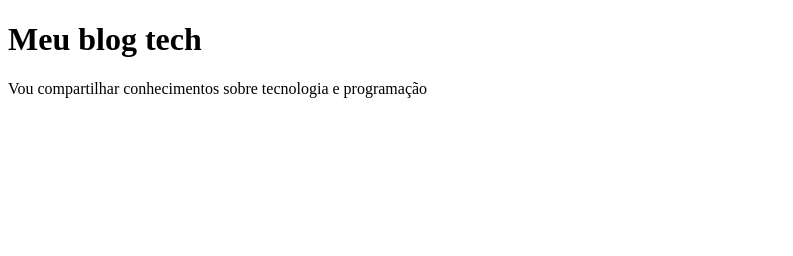
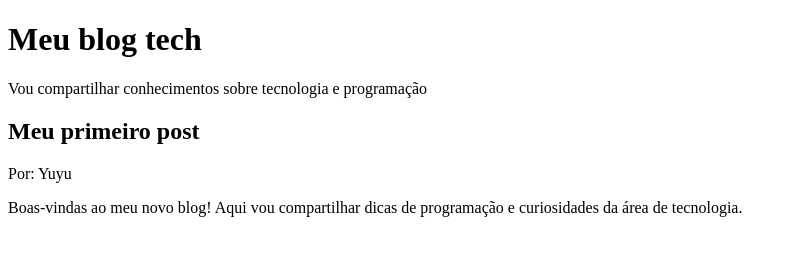
Before and after one commit to juliaottosilveira-sys/paginaweb, a plain HTML site: page Index.html in a window 1280 px wide. Shown: the whole page, without its empty margins (0-793 px from the left). Drawn offline with Linux system fonts and the light colour scheme.

Commit message:
Davi brito

```diff
--- a/Index.html
+++ b/Index.html
@@ -9,5 +9,8 @@
 <body>
 <h1>Meu blog tech</h1>
 <p>Vou compartilhar conhecimentos sobre tecnologia e programação</p>
+<h2>Meu primeiro post</h2>
+<p>Por: Yuyu </p>
+<p>Boas-vindas ao meu novo blog! Aqui vou compartilhar dicas de programação e curiosidades da área de tecnologia.</p>
 </body>
 </html>
```
